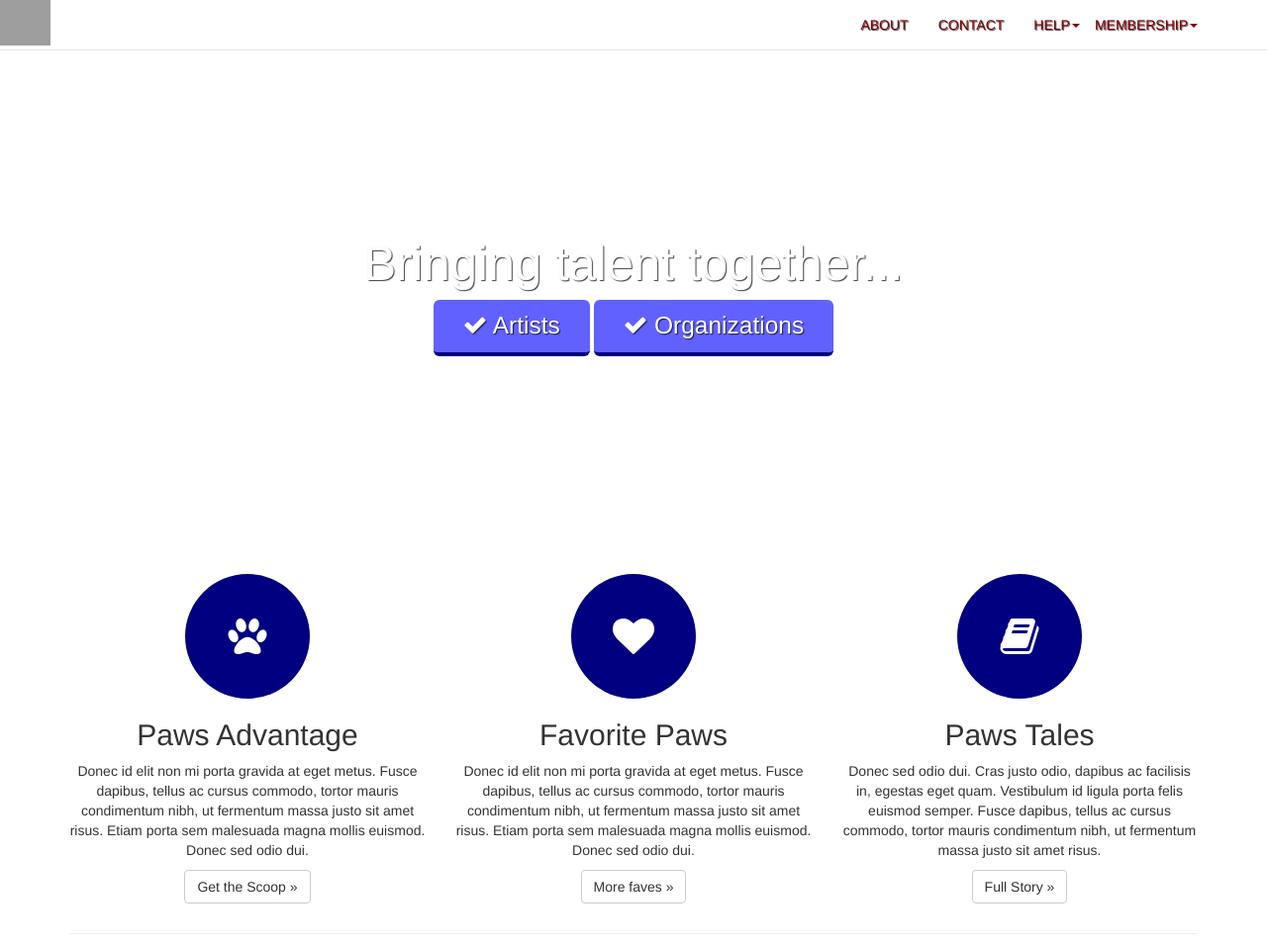
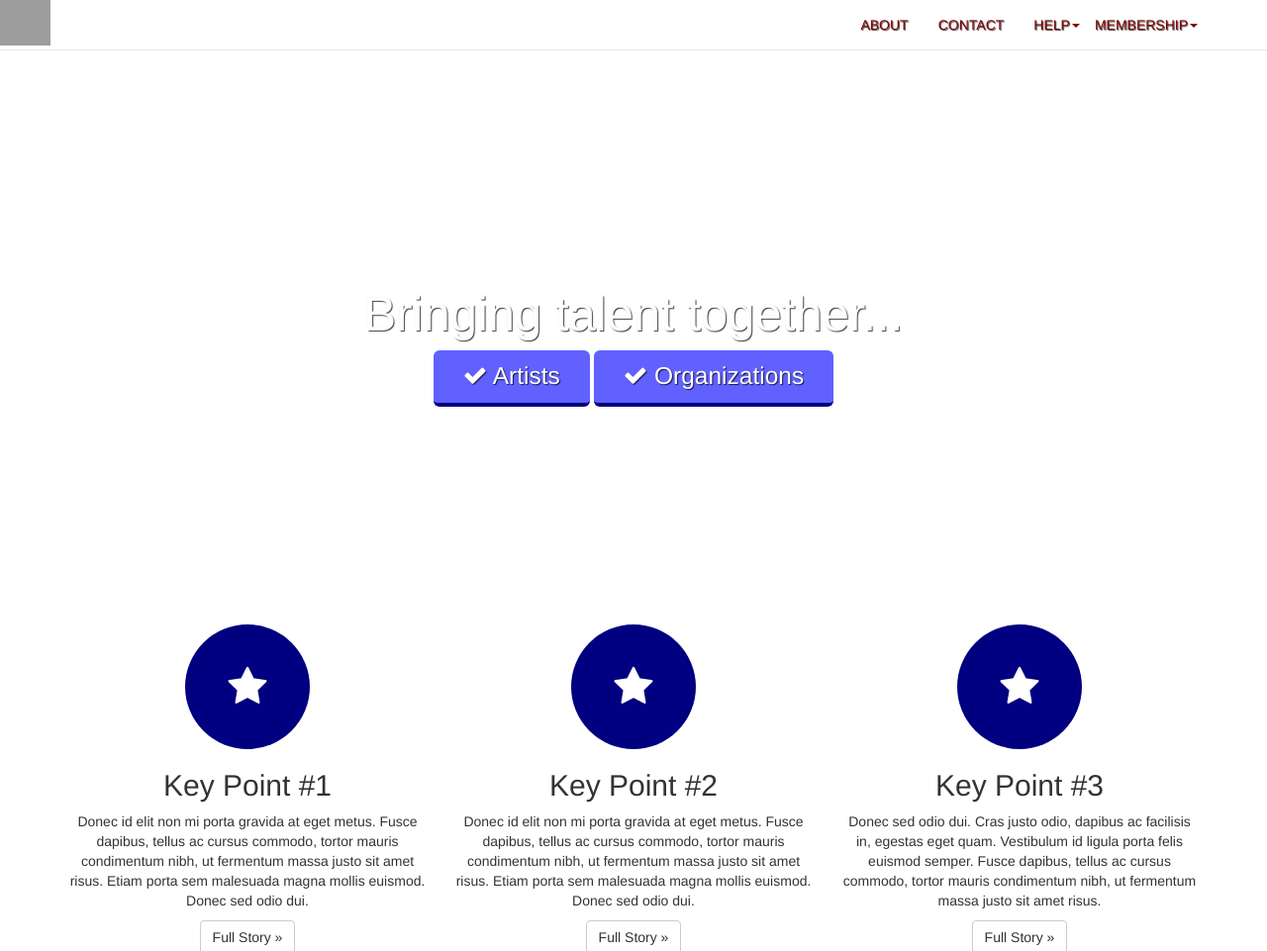
Before and after one commit to rjbernsen/quinnrose, a Django app: page / in a window 1280 px wide. Shown: the top 961 px of the page at 99% size. Run offline with Django 3.2, Linux system fonts and the light colour scheme; some libraries are stand-ins or nearby versions; grey boxes are pictures that could not be loaded.

Commit message:
Finalize draft layout

```diff
--- a/quinnrose/templates/base.html
+++ b/quinnrose/templates/base.html
@@ -96,36 +96,35 @@
 		  <!-- Example row of columns -->
 		  <div class="row text-center">
 		    <div class="col-md-4">
-		      <div class="fa fa-paw fa-3x circles"></div>
-		      <h2>Paws Advantage</h2>
+		      <div class="fa fa-star fa-3x circles"></div>
+		      <h2>Key Point #1</h2>
 		      <p>Donec id elit non mi porta gravida at eget metus. Fusce dapibus, tellus ac cursus commodo, tortor mauris condimentum nibh, ut fermentum massa justo sit amet risus. Etiam porta sem malesuada magna mollis euismod. Donec sed odio dui. </p>
-		      <p><a class="btn btn-default" href="#" role="button">Get the Scoop »</a></p>
+		      <p><a class="btn btn-default" href="#" role="button">Full Story »</a></p>
 		    </div>
 		    <div class="col-md-4">
-		      <div class="fa fa-heart fa-3x circles"></div>
-		      <h2>Favorite Paws</h2>
+		      <div class="fa fa-star fa-3x circles"></div>
+		      <h2>Key Point #2</h2>
 		      <p>Donec id elit non mi porta gravida at eget metus. Fusce dapibus, tellus ac cursus commodo, tortor mauris condimentum nibh, ut fermentum massa justo sit amet risus. Etiam porta sem malesuada magna mollis euismod. Donec sed odio dui. </p>
-		      <p><a class="btn btn-default" href="#" role="button">More faves »</a></p>
+		      <p><a class="btn btn-default" href="#" role="button">Full Story »</a></p>
 		    </div>
 		    <div class="col-md-4">
-		      <div class="fa fa-book fa-3x circles"></div>
-		      <h2>Paws Tales</h2>
+		      <div class="fa fa-star fa-3x circles"></div>
+		      <h2>Key Point #3</h2>
 		      <p>Donec sed odio dui. Cras justo odio, dapibus ac facilisis in, egestas eget quam. Vestibulum id ligula porta felis euismod semper. Fusce dapibus, tellus ac cursus commodo, tortor mauris condimentum nibh, ut fermentum massa justo sit amet risus.</p>
 		      <p><a class="btn btn-default" href="#" role="button">Full Story »</a></p>
 		    </div>
 		  </div>
 
-		  <!-- START THE FEATURETTES -->
-
+		  <!-- Begin featurettes -->
 		  <hr>
 
 		  <div class="row">
 		    <div class="col-md-7">
-		      <h2 class="featurette-heading">First featurette heading. <span class="text-muted">It'll blow your mind.</span></h2>
+		      <h2 class="featurette-heading">First featurette heading. <span class="text-muted">First featurette sub-heading.</span></h2>
 		      <p class="lead">Donec ullamcorper nulla non metus auctor fringilla. Vestibulum id ligula porta felis euismod semper. Praesent commodo cursus magna, vel scelerisque nisl consectetur. Fusce dapibus, tellus ac cursus commodo.</p>
 		    </div>
 		    <div class="col-md-5 text-center">
-		      <img src="{% static 'images/placeholder.png' %}" alt="placeholder" class="featurette-image img-responsive">
+		      <img src="{% static 'images/carousel-06.jpg' %}" alt="placeholder" class="featurette-image img-responsive">
 		    </div>
 		  </div>
 
@@ -133,11 +132,11 @@
 
 		  <div class="row">
 		    <div class="col-md-7 col-md-push-5">
-		      <h2 class="featurette-heading">Oh yeah, it's that good. <span class="text-muted">See for yourself.</span></h2>
+		      <h2 class="featurette-heading">Second featurette heading. <span class="text-muted">Second featurette sub-heading.</span></h2>
 		      <p class="lead">Donec ullamcorper nulla non metus auctor fringilla. Vestibulum id ligula porta felis euismod semper. Praesent commodo cursus magna, vel scelerisque nisl consectetur. Fusce dapibus, tellus ac cursus commodo.</p>
 		    </div>
 		    <div class="col-md-5 col-md-pull-7 text-center">
-		      <img src="{% static 'images/placeholder.png' %}" alt="placeholder" class="featurette-image img-responsive">
+		      <img src="{% static 'images/carousel-07.jpg' %}" alt="placeholder" class="featurette-image img-responsive">
 		    </div>
 		  </div>
 		<!-- End page content -->
@@ -146,50 +145,43 @@
 
 		  <div class="row">
 		    <div class="col-md-7">
-		      <h2 class="featurette-heading">And lastly, this one. <span class="text-muted">Checkmate.</span></h2>
+		      <h2 class="featurette-heading">Third featurette heading. <span class="text-muted">Third featurette sub-heading.</span></h2>
 		      <p class="lead">Donec ullamcorper nulla non metus auctor fringilla. Vestibulum id ligula porta felis euismod semper. Praesent commodo cursus magna, vel scelerisque nisl consectetur. Fusce dapibus, tellus ac cursus commodo.</p>
 		    </div>
 		    <div class="col-md-5 text-center">
-		      <img src="{% static 'images/placeholder.png' %}" alt="placeholder" class="featurette-image img-responsive">
+		      <img src="{% static 'images/carousel-08.jpg' %}" alt="placeholder" class="featurette-image img-responsive">
 		    </div>
 		  </div>
-		  <!-- /END THE FEATURETTES -->
+		  <!-- End featurettes -->
 		</div>
 
+		<!-- Begin footer -->
 		<hr>
-		<!-- FOOTER -->
-		<footer class="container-fluid">
-		  <p class="pull-right"><a href="#">Back to top</a></p>
-		  <p>© 2014 Paws Brand, Inc. · <a href="#">Privacy</a> · <a href="#">Terms</a></p>
-		</footer>
+	    <footer class="footer">
+			<div class=" conainer-fluid row-same-height">
+				<div class="col-md-offset-3 col-md-2 text-center">© 2015 QuinnRose</div>
+				<div class="col-md-2 text-center"><a href="#">Privacy</a></div>
+				<div class="col-md-2 text-center"><a href="#">Terms</a></div>
+		  	</div>
+	    </footer>
 
-		<div class="container"></div><div class="dropdown clearfix">
-		   <ul class="dropdown-menu" role="menu" aria-labelledby="dropdownMenu" style="display:block;position:static;margin-bottom:5px;">
-		      <li><a tabindex="-1" href="#">Action</a></li>
-		      <li><a tabindex="-1" href="#">Another action</a></li>
-		      <li><a tabindex="-1" href="#">Something else here</a></li>
-		      <li class="divider"></li>
-		      <li><a tabindex="-1" href="#">Separated link</a></li>
-		    </ul>
-		  </div><a href="#myModal" role="button" class="btn btn-default" data-toggle="modal">Launch demo modal</a>
-
-		<div id="myModal" class="modal fade" tabindex="-1" role="dialog" aria-labelledby="myModalLabel" aria-hidden="true">
-		<div class="modal-dialog">
-		<div class="modal-content">
-			<div class="modal-header">
-				<button type="button" class="close" data-dismiss="modal" aria-hidden="true">×</button>
-					<h3 id="myModalLabel">Modal header</h3>
-			</div>
-			<div class="modal-body">
-				<p>One fine body…</p>
-			</div>
-			<div class="modal-footer">
-				<button class="btn" data-dismiss="modal" aria-hidden="true">Close</button>
-				<button class="btn btn-primary">Save changes</button>
-			</div>
-		</div>
-		</div>
-		</div>
+{#		<div id="myModal" class="modal fade" tabindex="-1" role="dialog" aria-labelledby="myModalLabel" aria-hidden="true">#}
+{#		<div class="modal-dialog">#}
+{#		<div class="modal-content">#}
+{#			<div class="modal-header">#}
+{#				<button type="button" class="close" data-dismiss="modal" aria-hidden="true">×</button>#}
+{#					<h3 id="myModalLabel">Modal header</h3>#}
+{#			</div>#}
+{#			<div class="modal-body">#}
+{#				<p>One fine body…</p>#}
+{#			</div>#}
+{#			<div class="modal-footer">#}
+{#				<button class="btn" data-dismiss="modal" aria-hidden="true">Close</button>#}
+{#				<button class="btn btn-primary">Save changes</button>#}
+{#			</div>#}
+{#		</div>#}
+{#		</div>#}
+{#		</div>#}
 
 	    <!-- Bootstrap core JavaScript -->
 	    <script src="{% static 'js/jquery.min.js' %}"></script>
--- a/static/css/base.css
+++ b/static/css/base.css
@@ -28,36 +28,6 @@ Navbar
 
 .navbar-brand-logo {
 	padding: 0px;
-}
-*/
-
-/*
---------------------------------------------------
-Sticky Footer
---------------------------------------------------
-html {
-  position: relative;
-  min-height: 100%;
-}
-body {
-	padding-top: 51px;
-  margin-bottom: 42px;
-}
-.footer {
-  position: absolute;
-  bottom: 0;
-  width: 100%;
-  height: 40px;
-  background-color: #f5f5f5;
-}
-
-.container .text-muted {
-  margin: 10px 0;
-}
-
-.footer > .container {
-  padding-right: 15px;
-  padding-left: 15px;
 }
 */
 
@@ -279,3 +249,32 @@ Logo Placement
 	margin-top: 10px;
 	margin-left: 10px;
 }
+
+/*
+--------------------------------------------------
+Sticky Footer
+--------------------------------------------------
+*/
+html {
+  position: relative;
+  min-height: 100%;
+}
+body {
+	padding-top: 51px;
+  margin-bottom: 42px;
+}
+.footer {
+  position: absolute;
+  bottom: 0;
+  width: 100%;
+  height: 40px;
+  background-color: #f5f5f5;
+}
+
+.container .text-muted {
+  margin: 10px 0;
+}
+
+.footer {
+  	height: auto;
+}
```
